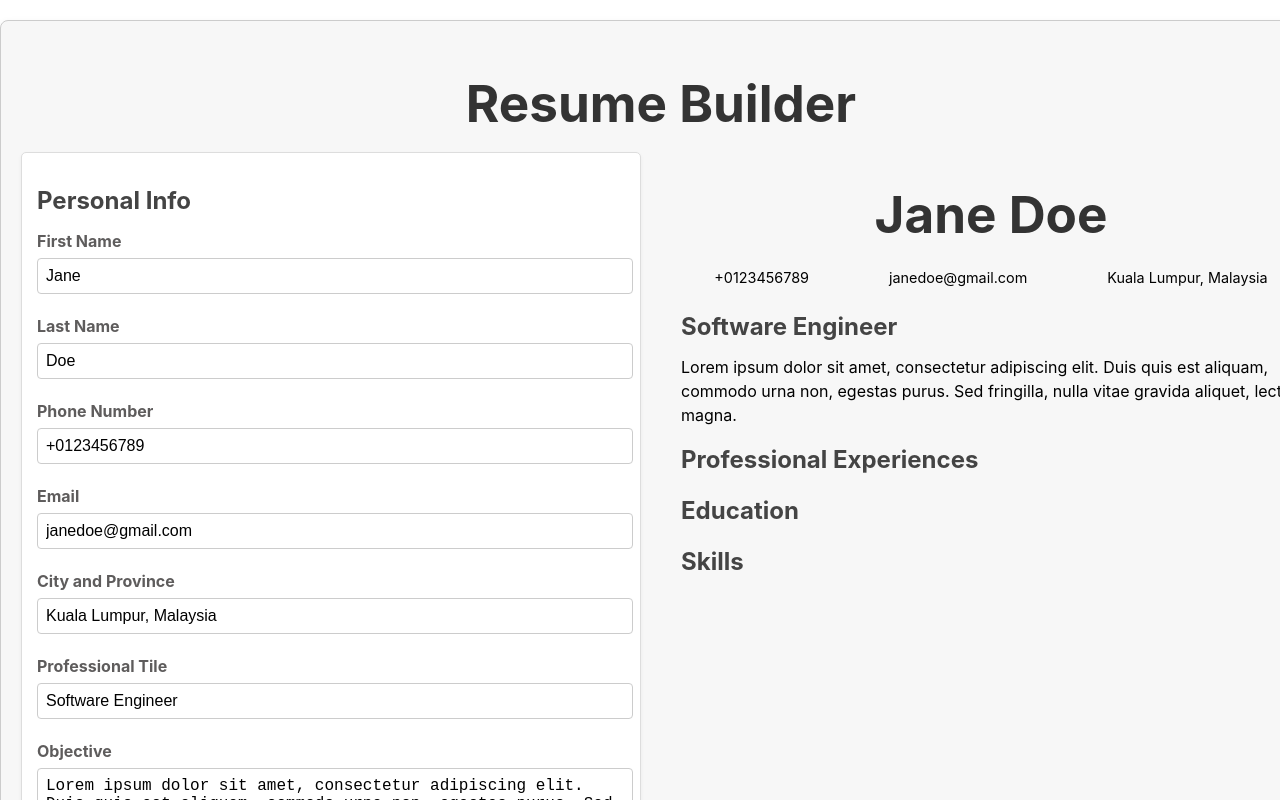
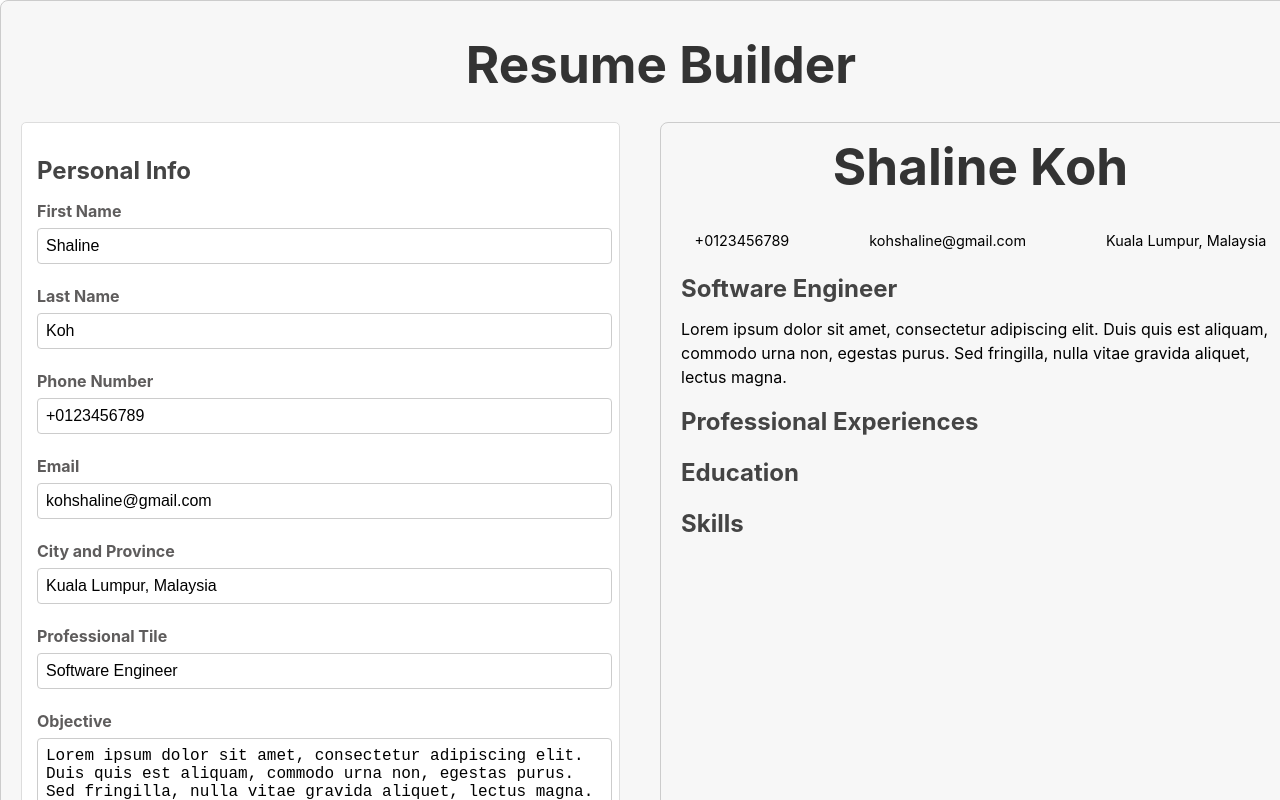
Before and after one commit to shalinekoh/project-cv, a React (Vite) app: page / in a window 1280 px wide. Shown: the top 800 px of the page. Built offline with nearby package versions, Linux system fonts and the light colour scheme.

Commit message:
Minor edits to information

```diff
--- a/src/App.css
+++ b/src/App.css
@@ -2,7 +2,7 @@
 
 .App {
     width: 100vw;
-    margin: 20px auto;
+    margin: 0;
     padding: 20px;
     border: 1px solid #ccc;
     border-radius: 8px;
@@ -14,7 +14,8 @@ h1 {
     font-size: 2rem;
     color: #333;
     text-align: center;
-    margin-bottom: 20px;
+    margin-top: 15px;
+    margin-bottom: 30px;
 }
 
 .container {
@@ -25,9 +26,14 @@ h1 {
 .forms-container {
     flex: 1;
     margin-right: 20px;
+    max-height: 1000px;
+    overflow-y: scroll;
   }
 
 .resume-container {
 flex: 1;
 margin-left: 20px;
+border: 1px solid #ccc;
+border-radius: 8px;
+padding: 0 20px;
 }
--- a/src/App.jsx
+++ b/src/App.jsx
@@ -8,10 +8,10 @@ import './App.css'
 
 const App = () => {
   const [data, setData] = useState({
-                                    firstName: "Jane",
-                                    lastName: "Doe",
+                                    firstName: "Shaline",
+                                    lastName: "Koh",
                                     phoneNo: "+0123456789",
-                                    email: "janedoe@gmail.com",
+                                    email: "kohshaline@gmail.com",
                                     location: "Kuala Lumpur, Malaysia",
                                     title: "Software Engineer",
                                     summary: "Lorem ipsum dolor sit amet, consectetur adipiscing elit. Duis quis est aliquam, commodo urna non, egestas purus. Sed fringilla, nulla vitae gravida aliquet, lectus magna."
--- a/src/components/PersonalDataForm.jsx
+++ b/src/components/PersonalDataForm.jsx
@@ -16,14 +16,14 @@ function PersonalDataForm({ data, setData }){
             <label htmlFor="firstName">First Name</label>
             <input
                 type="text"
-                placeholder="Jane"
+                placeholder="Shaline"
                 name="firstName"
                 value={data.firstName}
                 onChange={handleData}/>
             <label htmlFor="lastName">Last Name</label>
             <input
                 type="text"
-                placeholder="Doe"
+                placeholder="Koh"
                 name="lastName"
                 value={data.lastName}
                 onChange={handleData}/>
@@ -37,7 +37,7 @@ function PersonalDataForm({ data, setData }){
             <label htmlFor="email">Email</label>
             <input
                 type="email"
-                placeholder="janedoe@gmail.com"
+                placeholder="kohshaline@gmail.com"
                 name="email"
                 value={data.email}
                 onChange={handleData}/>
```
